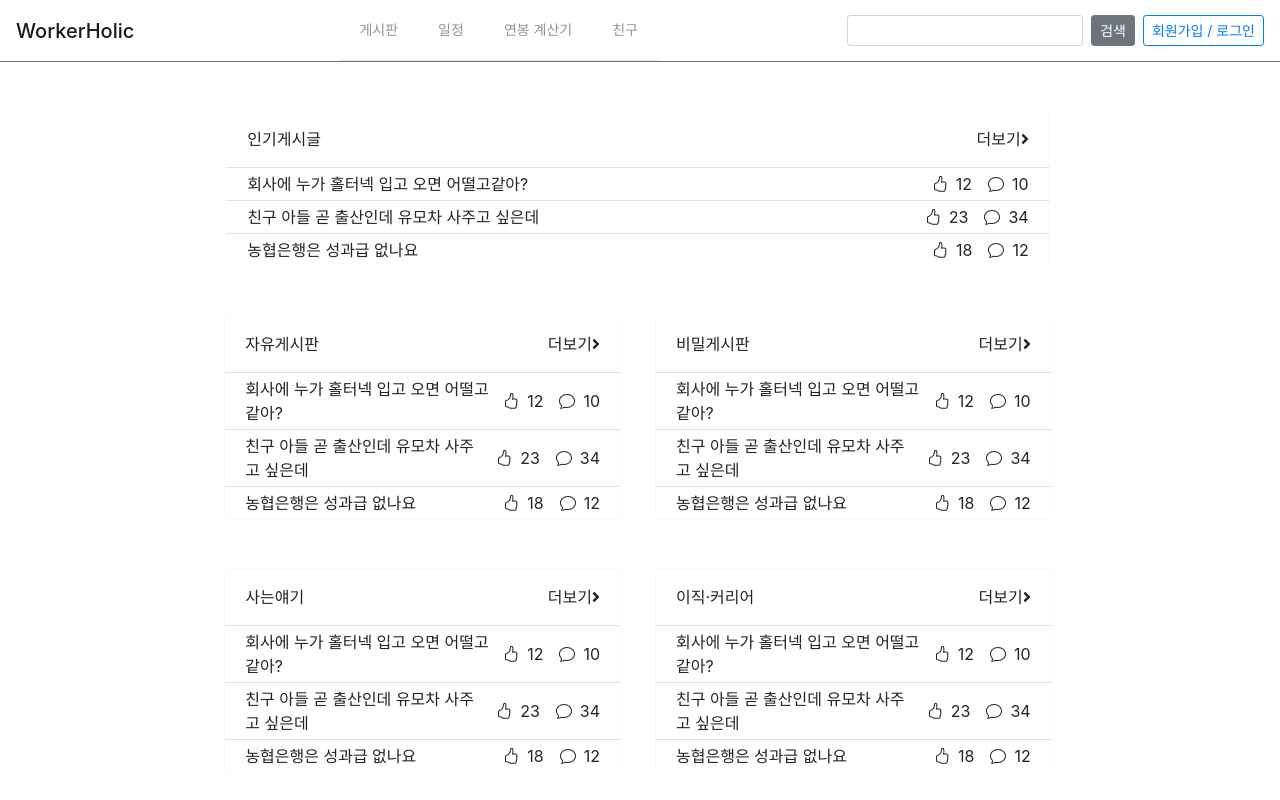
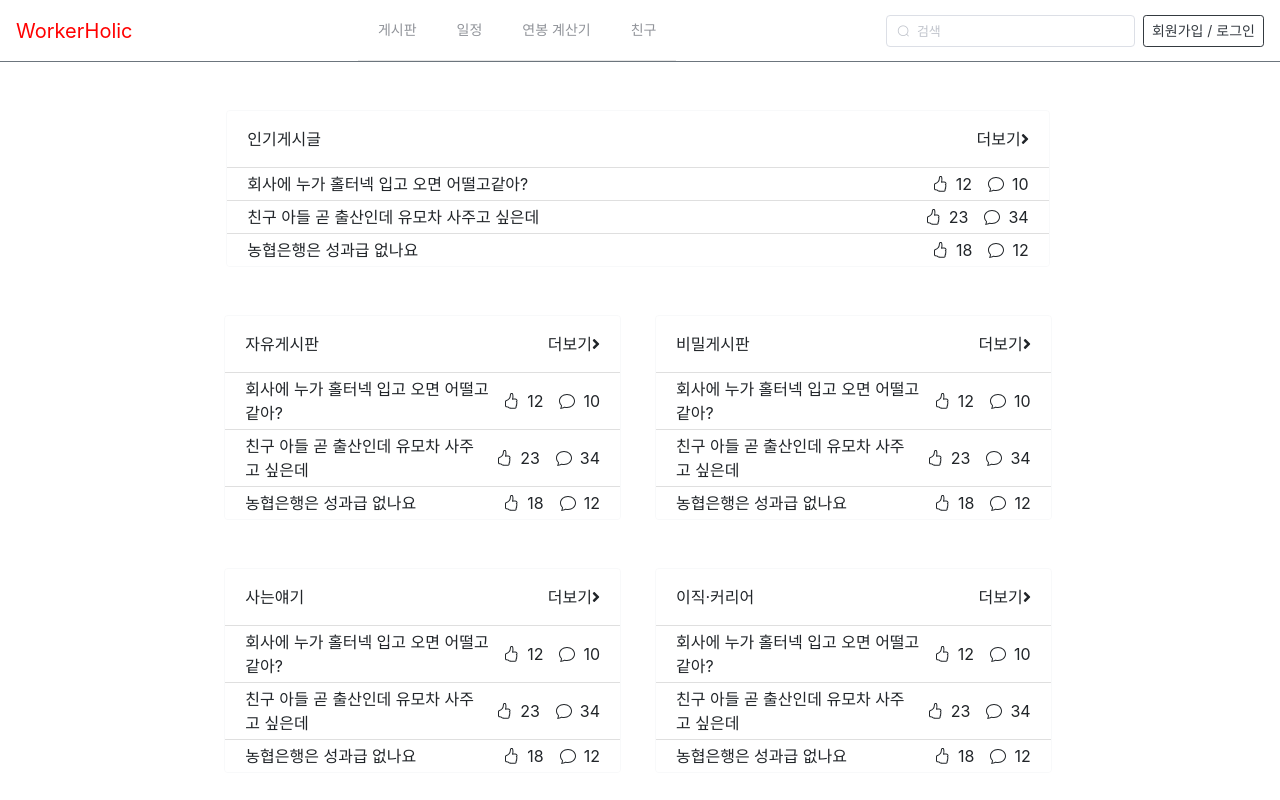
Before and after one commit to skarbgud/TodayWorker, a Vue app in the folder frontend/: page / in a window 1280 px wide. Shown: the top 800 px of the page. Built offline with nearby package versions, Linux system fonts and the light colour scheme.

Commit message:
[FE] 헤더(검색 버튼, 로그인/회원가입 버튼 디자인) 수정

```diff
--- a/frontend/src/views/frame/components/FrameHeader.vue
+++ b/frontend/src/views/frame/components/FrameHeader.vue
@@ -1,15 +1,24 @@
 <template>
   <div>
     <b-navbar toggleable="lg" class="border-bottom border-secondary">
-    <router-link to="/"><b-navbar-brand tag="h1" class="mb-0">WorkerHolic</b-navbar-brand></router-link>
+      <b-navbar-brand tag="h1" class="mb-0" to="/"
+        ><span style="color:red;">WorkerHolic</span></b-navbar-brand
+      >
 
       <b-navbar-toggle target="nav-collapse"></b-navbar-toggle>
 
-    <b-collapse  id="nav-collapse" is-nav>
+      <b-collapse id="nav-collapse" is-nav>
         <!-- 중앙 메뉴 -->
         <b-navbar-nav class="ml-auto">
-        <el-menu :default-active="activeIndex" class="el-menu-demo" mode="horizontal" @select="handleSelect">
-          <el-menu-item index="board" v-b-hover="hoverHandler">게시판</el-menu-item>
+          <el-menu
+            :default-active="activeIndex"
+            class="el-menu-demo"
+            mode="horizontal"
+            @select="handleSelect"
+          >
+            <el-menu-item index="board" v-b-hover="hoverHandler"
+              >게시판</el-menu-item
+            >
             <el-menu-item index="calendar">일정</el-menu-item>
             <el-menu-item index="salary">연봉 계산기</el-menu-item>
             <el-menu-item index="friend">친구</el-menu-item>
@@ -18,19 +27,31 @@
 
         <!-- nav 오른쪽 검색  회원가입/로그인-->
         <b-navbar-nav class="ml-auto">
-        <b-nav-form id="search-form">
-          <b-form-input size="sm" class="mr-sm-2"></b-form-input>
-          <b-button size="sm" class="my-2 my-sm-0 mr-sm-2" type="submit">검색</b-button>
+          <b-nav-form class="mr-2 my-2" v-on:submit.prevent>
+            <el-input
+              v-model="search"
+              placeholder="검색"
+              prefix-icon="el-icon-search"
+              size="small"
+              v-on:keyup.enter.native="submit(search)"
+            >
+              <!-- 클리어 아이콘 -->
+              <i
+                slot="suffix"
+                class="el-input__icon el-icon-circle-close el-input__clear"
+                @click="reset"
+                v-if="search !== ''"
+              ></i>
+            </el-input>
           </b-nav-form>
 
-        <b-button variant="outline-primary" size="sm">회원가입 / 로그인</b-button>
+          <b-button class="my-2" variant="outline-dark" size="sm"
+            >회원가입 / 로그인</b-button
+          >
         </b-navbar-nav>
       </b-collapse>
     </b-navbar>
-  <b-card
-    class="mb-2"
-    v-if="isHovered"
-  >
+    <b-card class="mb-2" v-if="isHovered">
       <b-card-text>
         메뉴들
       </b-card-text>
@@ -47,6 +68,7 @@ export default {
     return {
       activeIndex: '',
       isHovered: false,
+      search: '',
     };
   },
   methods: {
@@ -54,23 +76,27 @@ export default {
       this.activeIndex = activeIndex;
     },
     hoverHandler(hovered) {
-      this.isHovered = hovered
-    }
-  }
+      this.isHovered = hovered;
+    },
+    submit(search) {
+      console.log(`${search}검색`);
+    },
+    reset() {
+      //검색 초기화 버튼(claerable)
+      this.search = '';
+    },
+  },
 };
 </script>
 
 <style scoped>
-#search-form
-{
-  display: contents;
+.form-inline {
+  display: block;
 }
-.navbar
-{
+.navbar {
   padding: 0 1rem;
 }
-.form-control
-{
+.form-control {
   width: 90%;
 }
 </style>
```
Lines whose indentation alone changed are shown as unchanged.
